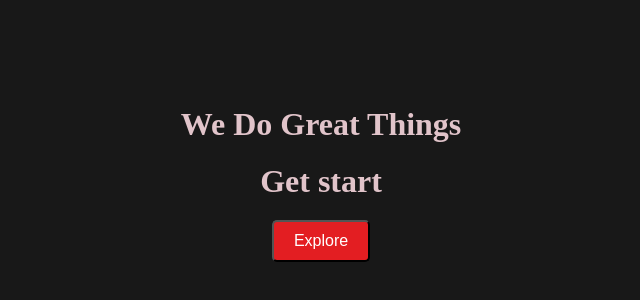
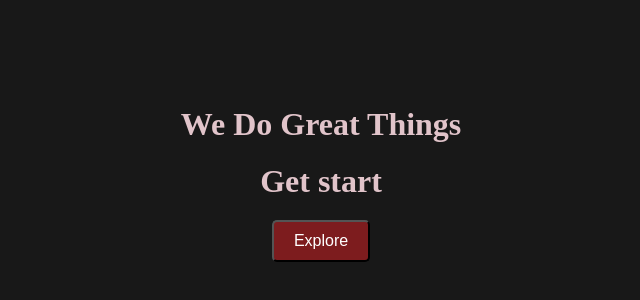
Before and after one commit to SURENDRA-SINGH-SHEKHAWAT/my-first-repo, a plain HTML site: page index.html in a window 1280 px wide. Shown: the part 216-516 px from the top of the page, without its empty margins (319-959 px from the left). Drawn offline with Linux system fonts and the light colour scheme.

Commit message:
Null comiit

```diff
--- a/style.css
+++ b/style.css
@@ -23,7 +23,7 @@ button{
     padding: 10px 20px ;
     font-size: 16px;
     color:white;
-    background-color: rgb(227, 30, 34);
+    background-color: rgb(125, 28, 30);
     border-radius: 5px;
     cursor: pointer;
     transition: background-color 0.3 ease ;
```
